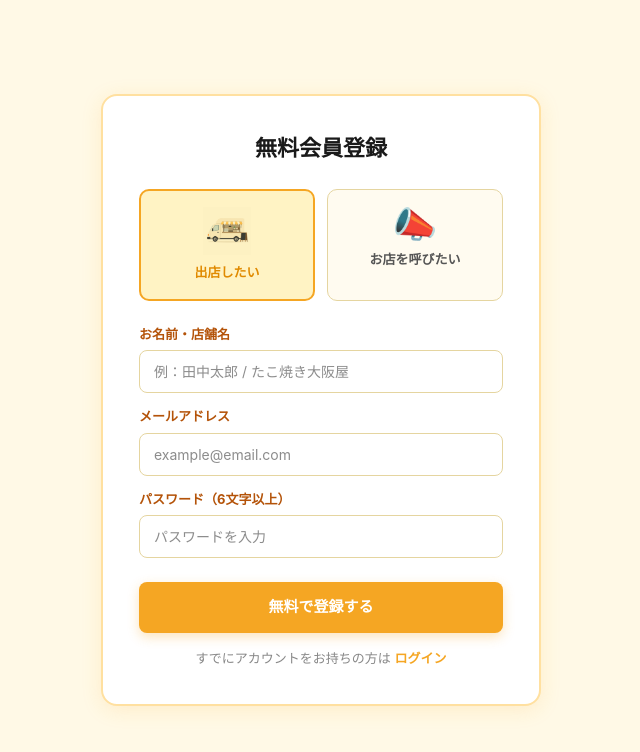
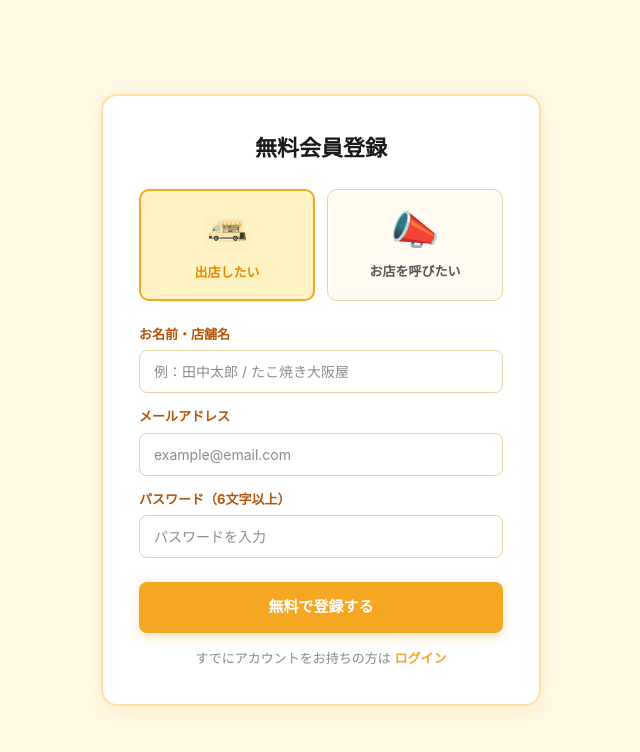
Before and after one commit to rinfuku0917/shutten-connect-navi, a Next.js app: page /register in a window 1280 px wide. Shown: the top 752 px of the page, without its empty margins (319-959 px from the left). Built offline with nearby package versions, Linux system fonts and the light colour scheme; no server answers.

Commit message:
align role select icons in register form

```diff
--- a/app/register/page.tsx
+++ b/app/register/page.tsx
@@ -66,8 +66,8 @@ export default function RegisterPage() {
             ].map(r=>(
               <button key={r.val} onClick={()=>setRole(r.val as 'seller'|'host')} style={{border:role===r.val?'2px solid #F5A623':'1px solid #E5D5A0',borderRadius:'10px',padding:'16px 12px',background:role===r.val?'#FFF3C4':'#FFFBF0',cursor:'pointer',textAlign:'center',display:'flex',flexDirection:'column',alignItems:'center',gap:'8px'}}>
                 {r.val==='seller'
-                  ? <img src='/kitchen-car.png' style={{height:'48px',width:'64px',objectFit:'contain',mixBlendMode:'multiply'}} />
-                  : <span style={{fontSize:'36px',lineHeight:1}}>📣</span>
+                  ? <span style={{height:'48px',display:'flex',alignItems:'center',justifyContent:'center'}}><img src='/kitchen-car.png' style={{height:'44px',width:'60px',objectFit:'contain',mixBlendMode:'multiply'}} /></span>
+                  : <span style={{height:'48px',display:'flex',alignItems:'center',justifyContent:'center',fontSize:'40px',lineHeight:1}}>📣</span>
                 }
                 <span style={{fontSize:'13px',fontWeight:'700',color:role===r.val?'#E08A00':'#555'}}>{r.label}</span>
               </button>
```
